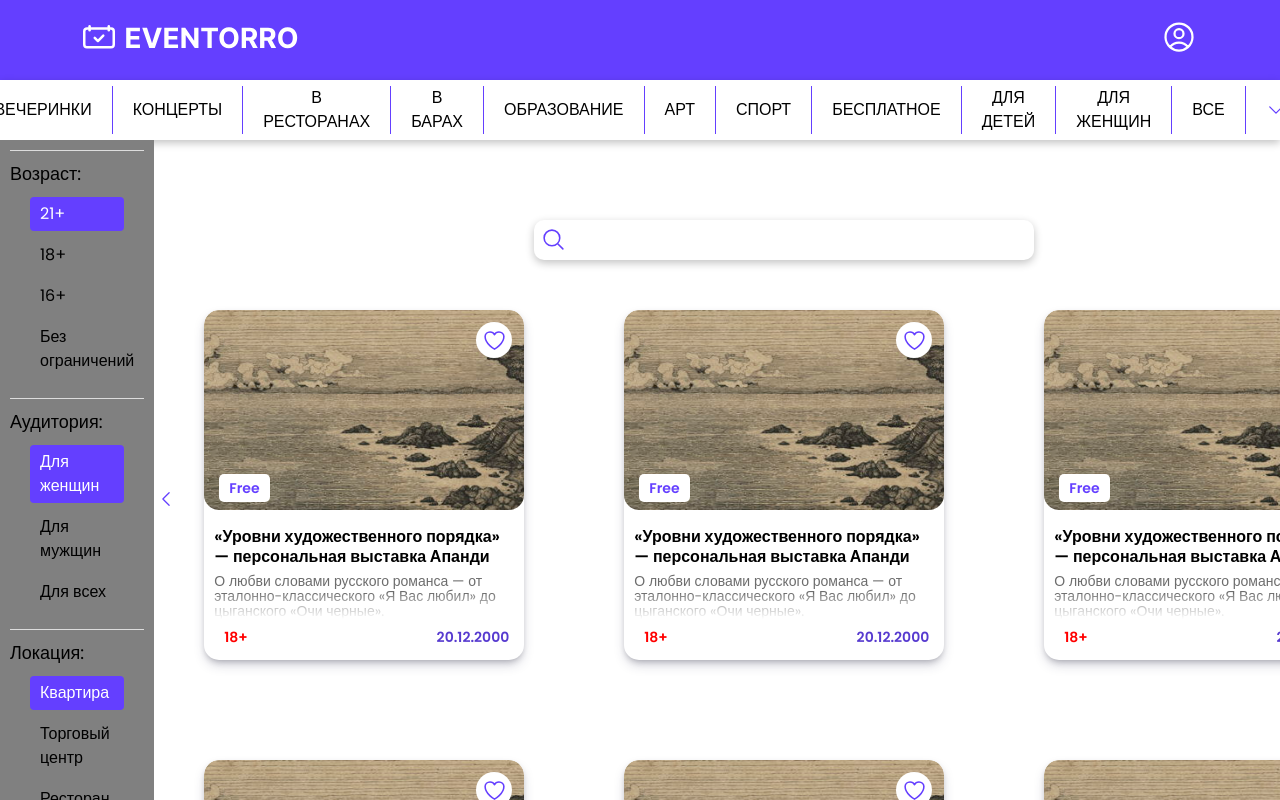
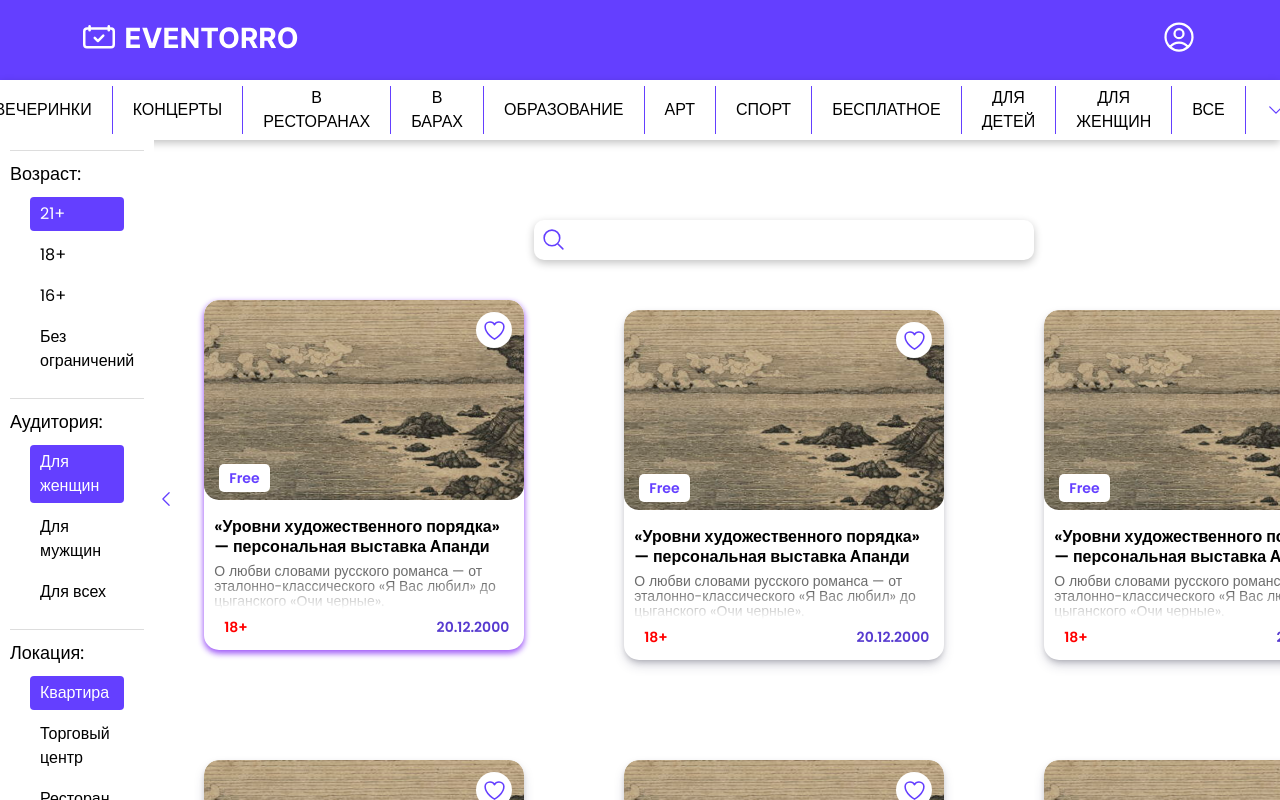
Before and after one commit to amangeldi0/eventero, a React (Vite) app: page / in a window 1280 px wide. In both pictures the pointer is over the element 364 px from the left and 485 px from the top of the page. Shown: the top 800 px of the page. Built offline with nearby package versions, Linux system fonts and the light colour scheme.

Commit message:
event card hover

```diff
--- a/src/features/EventCard/EventCard.module.scss
+++ b/src/features/EventCard/EventCard.module.scss
@@ -7,6 +7,12 @@
     overflow: hidden;
     box-shadow: rgb(50 50 93 / 25%) 0 6px 12px -2px, rgb(0 0 0 / 30%) 0 3px 7px -3px;
     background-color: var(--primary-color);
+    transition: all .3s ease-out;
+
+    &:hover{
+        transform: translateY(-10px);
+        box-shadow: rgb(157 86 247 / 100%) 0 3px 6px, rgb(157 86 247 / 23%) 0 3px 6px;
+    }
 }
 
 .eventImage{
--- a/src/widgets/Sidebar/Sidebar.module.scss
+++ b/src/widgets/Sidebar/Sidebar.module.scss
@@ -1,6 +1,6 @@
 .sidebar {
     width: var(--sidebar-width);
-    background: grey;
+    background: var(--primary-color);
     height: calc(100vh - var(--navbar-height));
     position: relative;
     transform: translateX(0);
```
